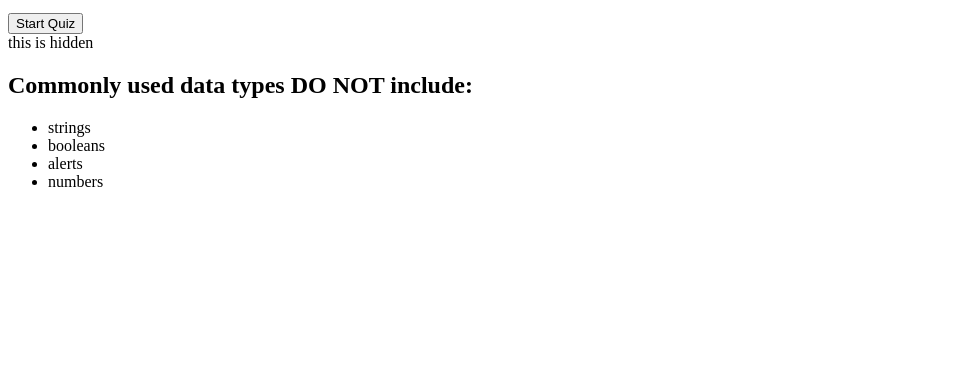
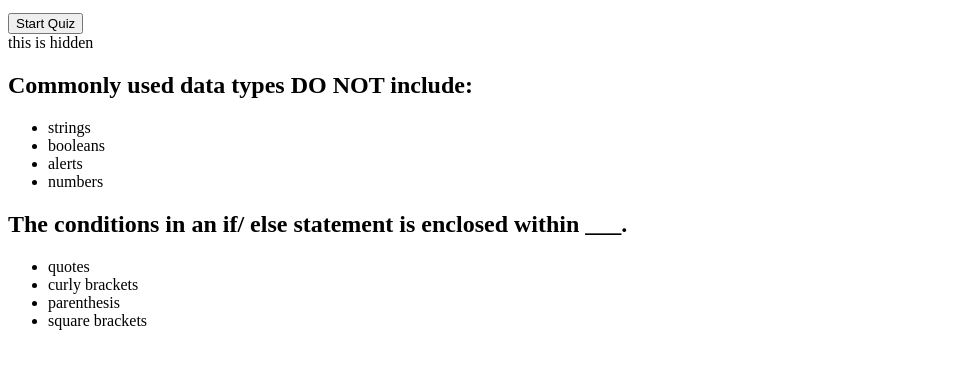
Before and after one commit to MightyHero/code-quiz, a plain HTML site: page index.html in a window 1280 px wide. Shown: the part 101-470 px from the top of the page, without its empty margins (0-969 px from the left). Drawn offline with Linux system fonts and the light colour scheme.

Commit message:
added 2nd questions with answers

```diff
--- a/index.html
+++ b/index.html
@@ -33,6 +33,15 @@
                 <li>numbers</li>
             </ul>
         </div>
+        <div class="card">
+            <h2 id="question">The conditions in an if/ else statement is enclosed within ___.</h2>
+            <ul>
+                <li id="choices">quotes</li>
+                <li>curly brackets</li>
+                <li>parenthesis</li>
+                <li>square brackets</li>
+            </ul>
+        </div>
         <!-- div h3, p with a span of 0, p input and button -->
 
     </div>
```
